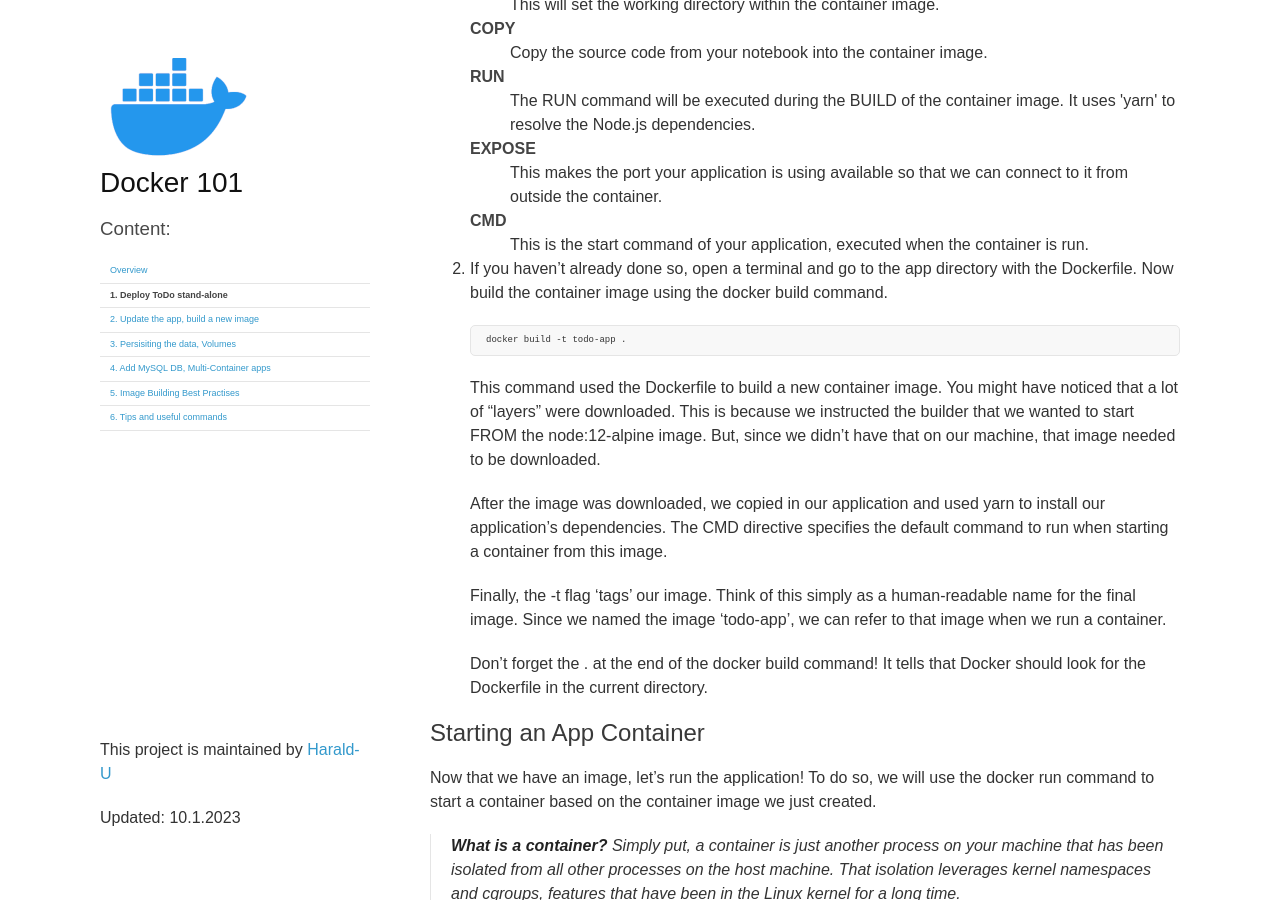
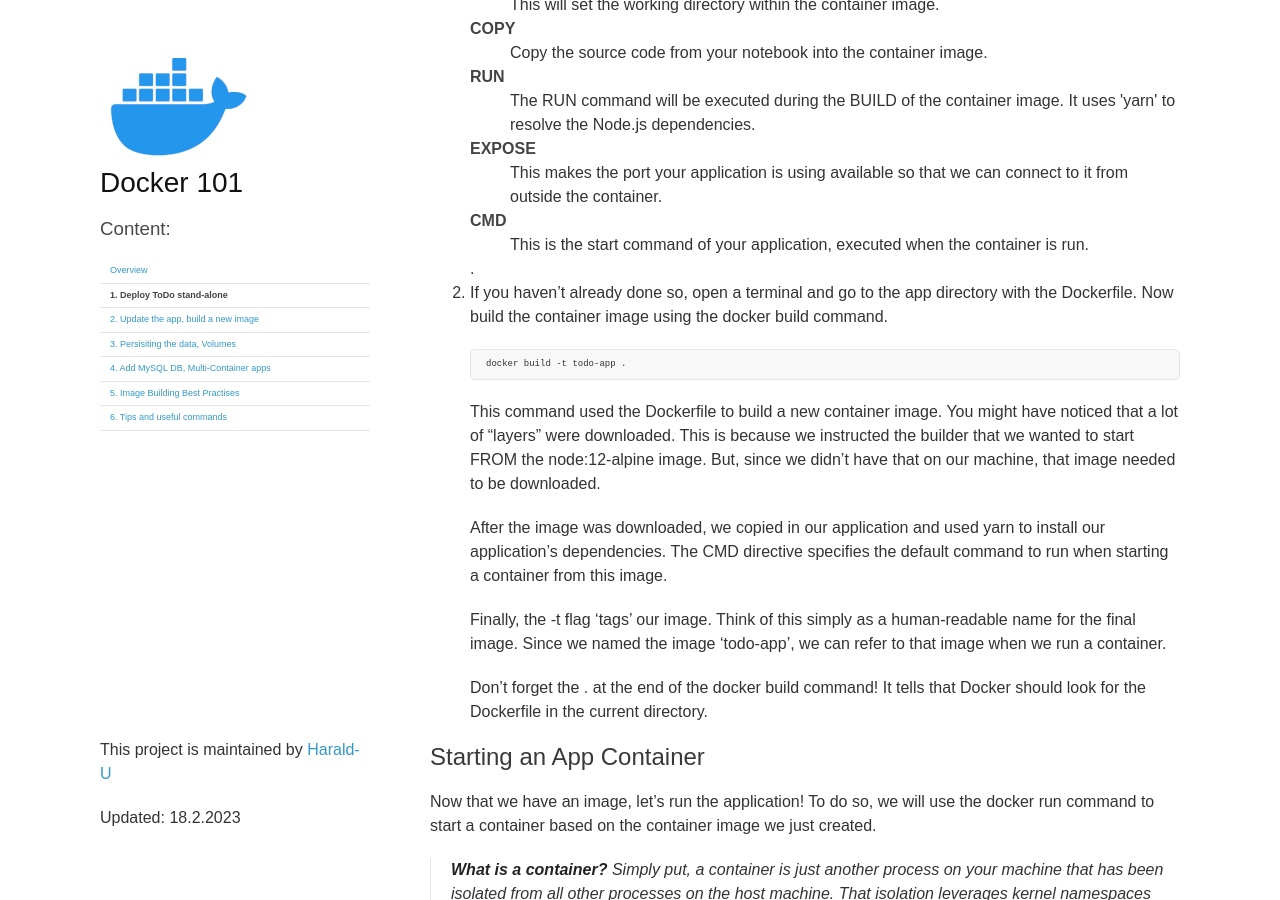
Before and after one commit to Harald-U/docker-101, a Jekyll site: the page built from workshop/lab1.md, in a window 1280 px wide and 900 px high, scrolled down 1371 px. Built offline with Jekyll 4.4.1, drawn with Linux system fonts in a browser that asks for light colours; the repository's description, which GitHub fills in, is left out.

Commit message:
Fixed date

```diff
--- a/_config.yml
+++ b/_config.yml
@@ -1,6 +1,6 @@
 theme: jekyll-theme-minimal
 title: Docker 101
-updated: 10.1.2023
+updated: 18.2.2023
 logo: assets/img/docker-logo.png
 show_downloads: False
 navigation:
```
Also changed, not shown: workshop/lab1.md (+3 -1 lines).
